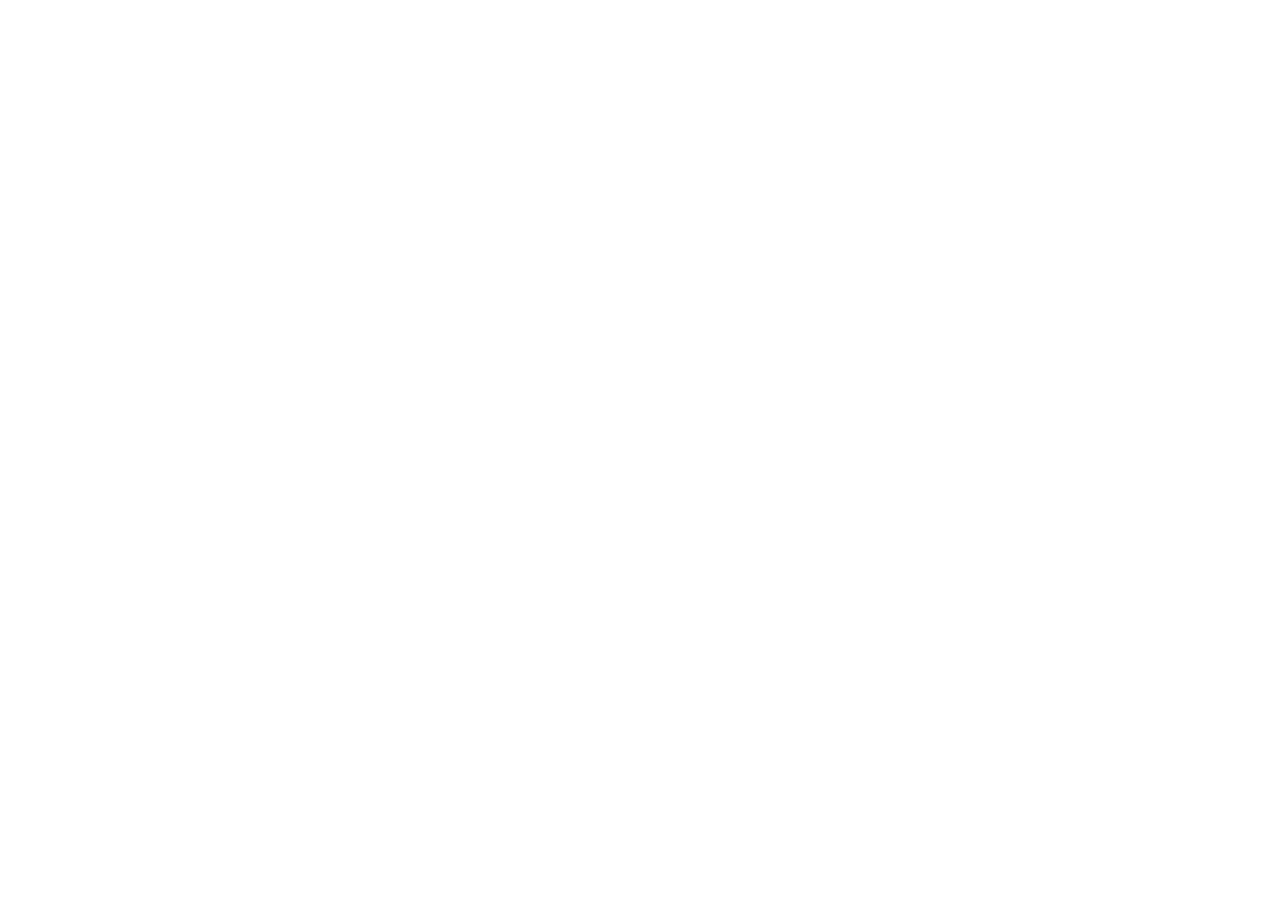
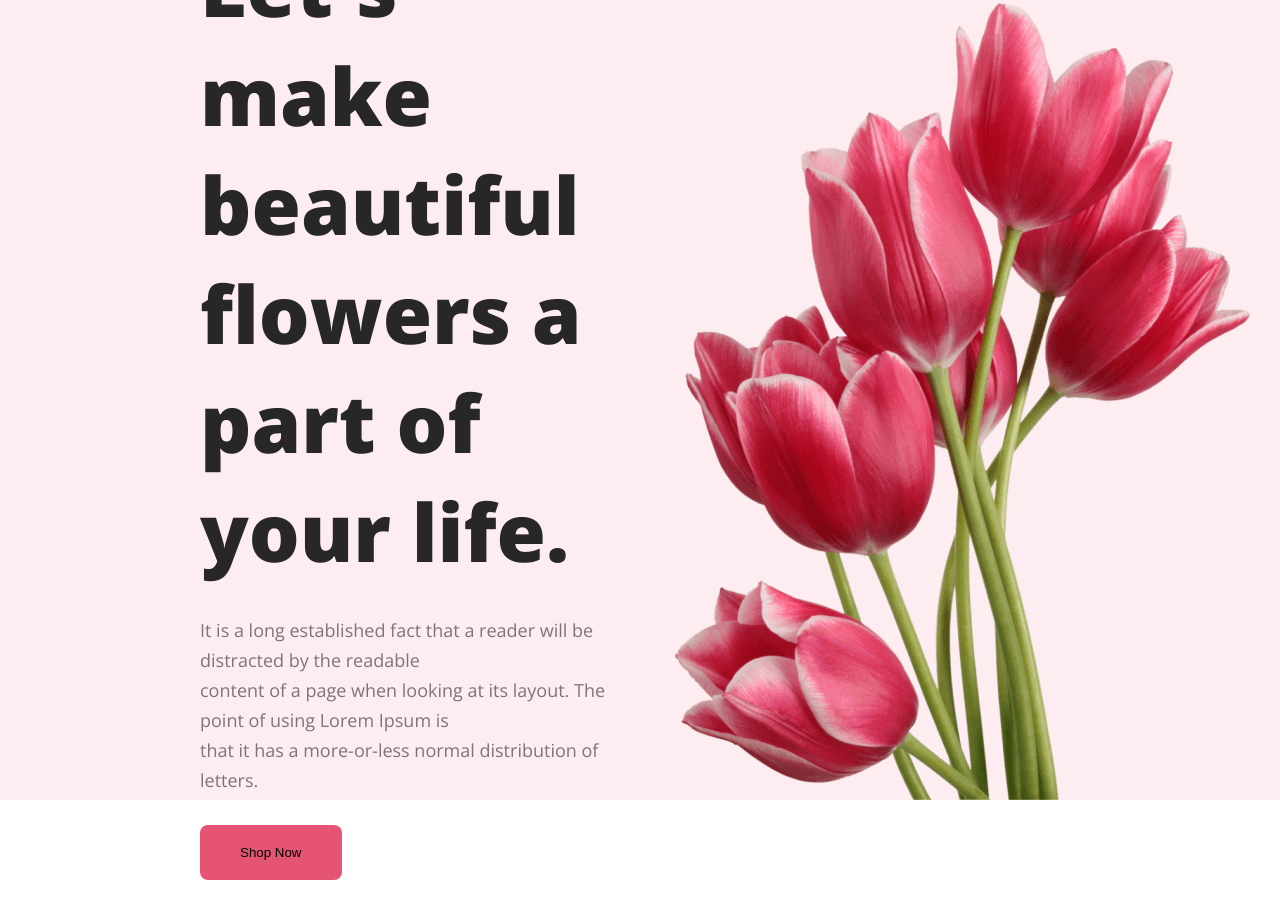
Before and after one commit to ASRAF-JAHAN/Assingment-task-one, a plain HTML site: page index.html in a window 1280 px wide. Before the commit the page ends 800 px from the top, so only its background shows below. Drawn offline with nearby package versions, Linux system fonts and the light colour scheme.

Commit message:
header is done

```diff
--- a/index.html
+++ b/index.html
@@ -4,9 +4,21 @@
     <meta charset="UTF-8">
     <meta name="viewport" content="width=device-width, initial-scale=1.0">
     <title>Assignment One</title>
+    <link rel="preconnect" href="https://fonts.googleapis.com">
+    <link rel="preconnect" href="https://fonts.gstatic.com" crossorigin>
+     <link href="https://fonts.googleapis.com/css2?family=Lato:ital,wght@1,900&family=Open+Sans:wght@400;800&display=swap" rel="stylesheet">
+    <link rel="stylesheet" href="styles/blog.css">
 </head>
 <body>
     <header>
+        <div class="Top-section">
+            <div class="text-part">
+                <h1 class="head-line">Let's make <br> beautiful flowers a <br> part of your life.</h1>
+                <p class="paragraph">It is a long established fact that a reader will be distracted by the readable <br> content of a page when looking at its layout. The point of using Lorem Ipsum is <br> that it has a more-or-less normal distribution of letters.</p>
+                <button class="btn-praimary">Shop Now</button>
+            </div>
+            <img  class="big-flower" src="Flower Asset/pngwing 10.png" alt="" >
+        </div>
 
     </header>
     <main>
--- /dev/null
+++ b/styles/blog.css
@@ -0,0 +1,42 @@
+*{
+    margin: 0px;
+    padding: 0px;
+}
+body{
+    font-family: 'Lato', sans-serif;
+    font-family: 'Open Sans', sans-serif;
+}
+/* header part work */
+.Top-section{
+    display: flex;
+    justify-content: space-around;
+    align-items: center;
+    background-color:rgba(229, 84, 115, 0.10);
+    height: 800px;
+}
+.head-line{
+    color: #272727;
+    font-size: 80px;
+    font-weight: 800;
+}
+.text-part{
+       padding: 150px 0px 140px 200px;
+       text-align: left;
+}
+.paragraph{
+    color: rgba(39, 39, 39, 0.60);
+    font-size: 18px;
+    font-weight: 400;
+    line-height: 30px;
+    margin-top: 30px;
+    margin-bottom: 30px;
+}
+.btn-praimary{
+    border-radius: 8px;
+    background: #E55473;
+    border: 0px;
+    padding: 20px 40px;
+}
+.big-flower{
+
+}
```
